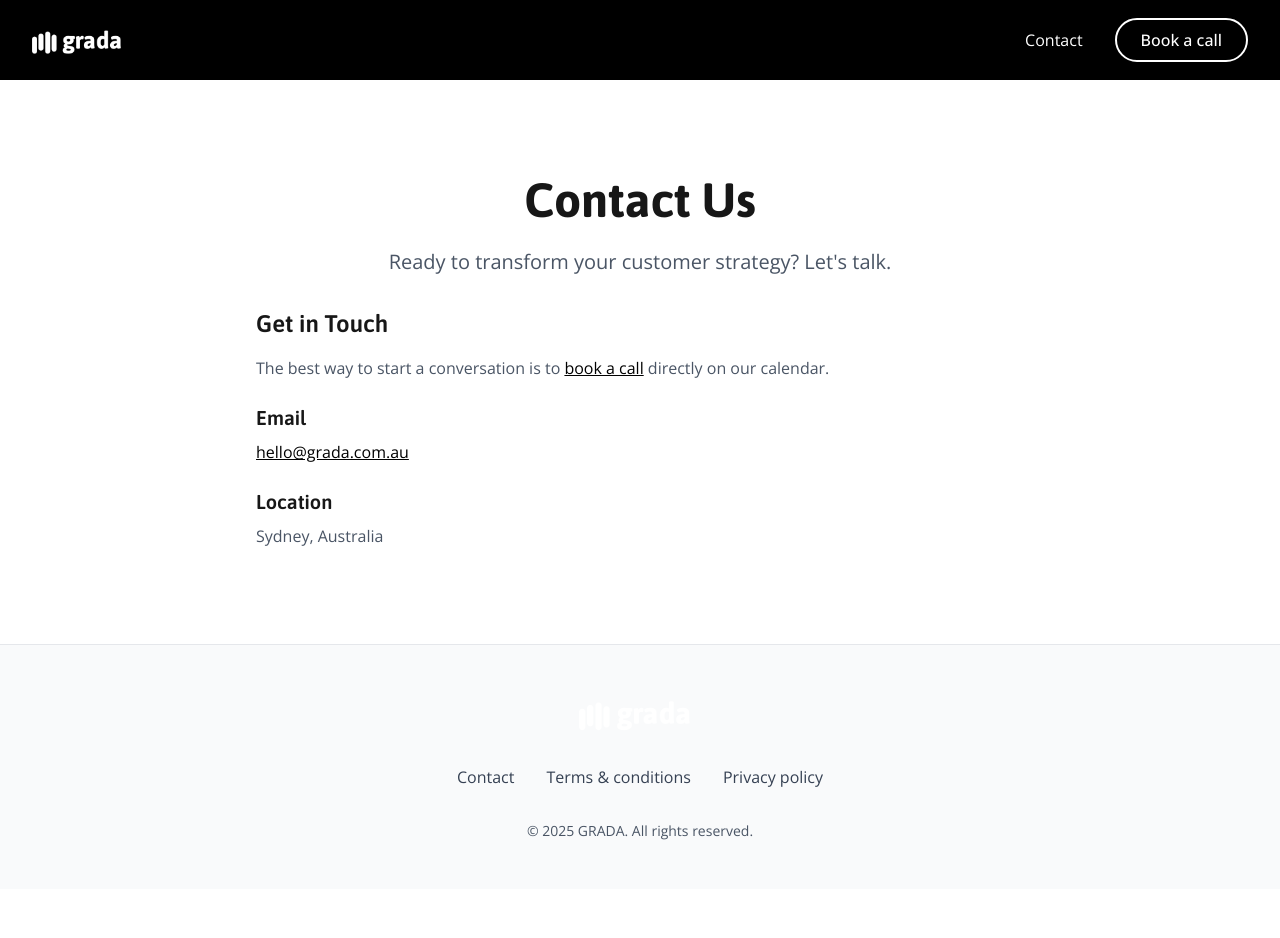
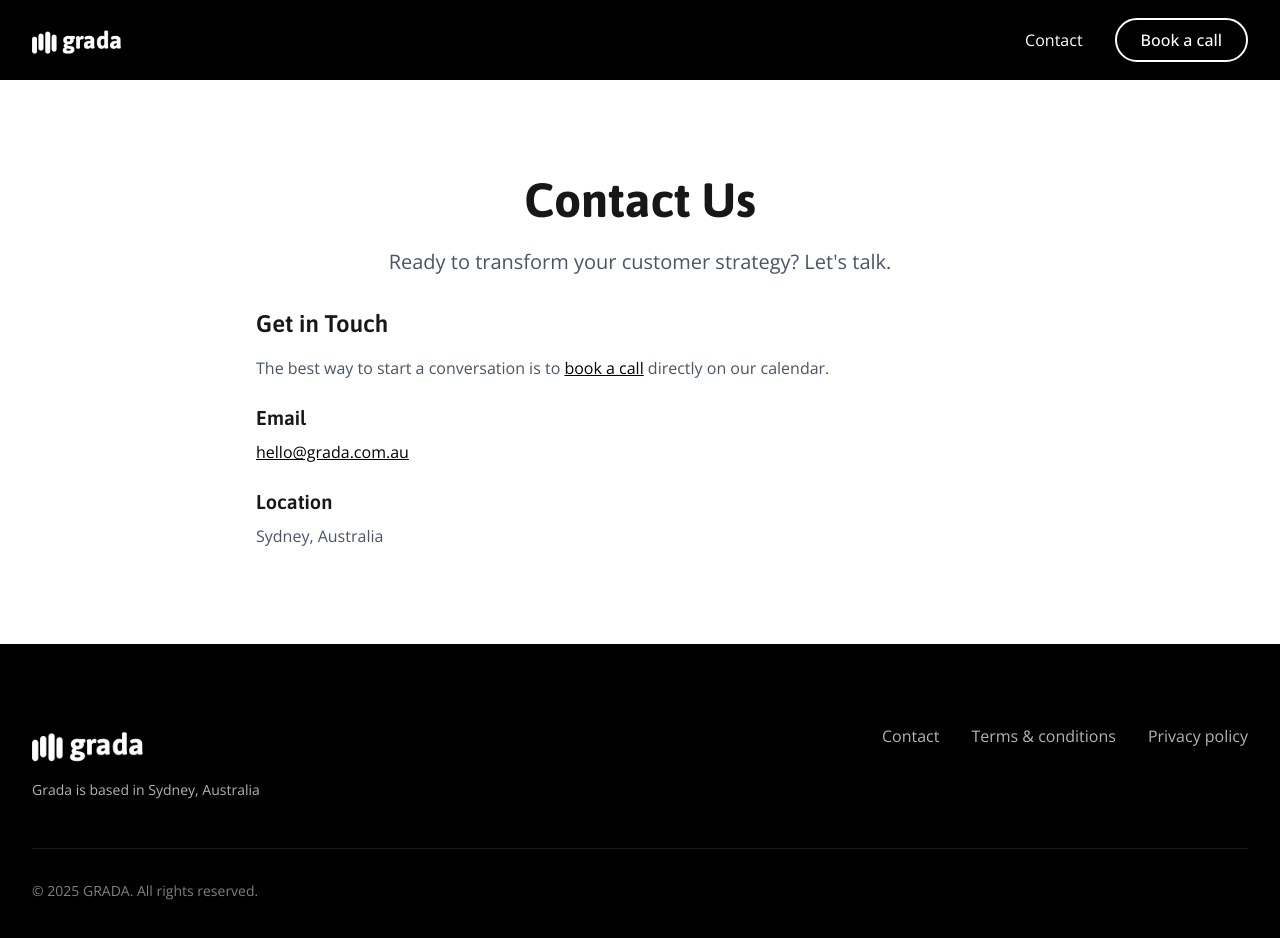
Before and after one commit to twofoundations/grada-website, a Next.js app: page /contact in a window 1280 px wide. Shown: the top 938 px of the page. Before the commit the page ends 889 px from the top, so only its background shows below. Built offline with nearby package versions, Linux system fonts and the light colour scheme.

Commit message:
Fix: Update footer - black background, more height, left/right alignment

```diff
--- a/components/Footer.tsx
+++ b/components/Footer.tsx
@@ -3,43 +3,48 @@ import Image from 'next/image';
 
 export default function Footer() {
   return (
-    <footer className="bg-gray-50 border-t border-gray-200">
-      <div className="max-w-7xl mx-auto px-4 sm:px-6 lg:px-8 py-12">
-        {/* Logo */}
-        <div className="flex justify-center mb-8">
+    <footer className="bg-black">
+      <div className="max-w-7xl mx-auto px-4 sm:px-6 lg:px-8 py-16 md:py-20">
+        <div className="grid md:grid-cols-2 gap-8 items-start">
+          {/* Left Side - Logo and Location */}
+          <div className="space-y-4">
             <Image
               src="/images/logo.png"
               alt="GRADA customer insight and strategy"
               width={150}
               height={50}
-            className="h-10 w-auto"
+              className="h-10 w-auto brightness-0 invert"
             />
+            <p className="text-white/70 text-sm">
+              Grada is based in Sydney, Australia
+            </p>
           </div>
 
-        {/* Navigation Links */}
-        <nav className="flex flex-col sm:flex-row justify-center items-center space-y-4 sm:space-y-0 sm:space-x-8 mb-8">
+          {/* Right Side - Navigation Links */}
+          <nav className="flex flex-col sm:flex-row sm:justify-end items-start sm:items-center gap-4 sm:gap-8">
             <Link
               href="/contact"
-            className="text-gray-700 hover:text-gray-900 transition-colors"
+              className="text-white/70 hover:text-white transition-colors"
             >
               Contact
             </Link>
             <Link
               href="/terms"
-            className="text-gray-700 hover:text-gray-900 transition-colors"
+              className="text-white/70 hover:text-white transition-colors"
             >
               Terms & conditions
             </Link>
             <Link
               href="/privacy"
-            className="text-gray-700 hover:text-gray-900 transition-colors"
+              className="text-white/70 hover:text-white transition-colors"
             >
               Privacy policy
             </Link>
           </nav>
+        </div>
 
         {/* Copyright */}
-        <div className="text-center text-sm text-gray-600">
+        <div className="mt-12 pt-8 border-t border-white/10 text-left text-sm text-white/50">
           © {new Date().getFullYear()} GRADA. All rights reserved.
         </div>
       </div>
```
Lines whose indentation alone changed are shown as unchanged.
